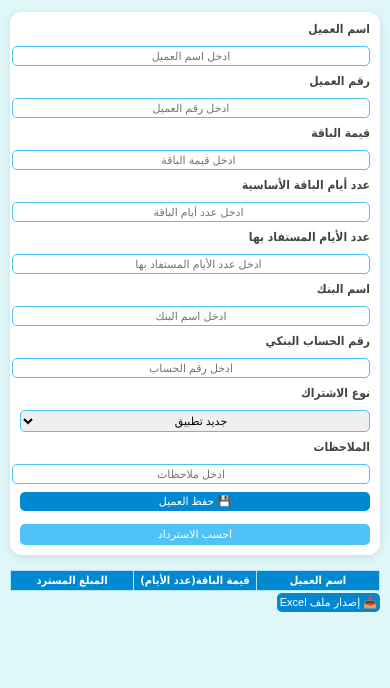
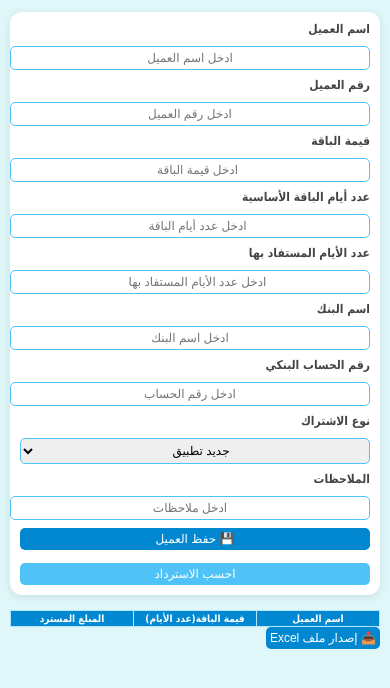
Before and after one commit to mousa2225/mousa, a plain HTML site: page LOLO.html in a window 390 px wide. Shown: the part 46-734 px from the top of the page. Drawn offline with Linux system fonts and the light colour scheme.

Commit message:
Update LOLO.html

```diff
--- a/LOLO.html
+++ b/LOLO.html
@@ -41,10 +41,10 @@
 
   input, select {
     width: 100%;
-    padding: 4px;
+    padding: 6px;
     border: 1px solid #4fc3f7;
     border-radius: 5px;
-    font-size: 12px;
+    font-size: 13px;
     text-align: center;
     transition: 0.2s;
   }
@@ -62,7 +62,7 @@
     padding: 6px 10px;
     border-radius: 5px;
     cursor: pointer;
-    font-size: 12px;
+    font-size: 13px;
     transition: 0.3s;
   }
 
@@ -72,7 +72,7 @@
 
   button.calculate {
     background-color: #4fc3f7;
-    font-size: 11px;
+    font-size: 12px;
     padding: 4px 8px;
     border-radius: 5px;
     margin-top: 5px;
@@ -94,19 +94,19 @@
     background-color: white;
     table-layout: fixed;
     word-wrap: break-word;
-    font-size: 12px;
+    font-size: 11px;
   }
 
   th, td {
     border: 1px solid #b3e5fc;
-    padding: 4px;
+    padding: 2px 4px;
     text-align: center;
   }
 
   th {
     background-color: #0288d1;
     color: white;
-    font-size: 12px;
+    font-size: 11px;
   }
 
   tr:nth-child(even) td {
@@ -131,12 +131,12 @@
       padding: 10px;
     }
     input, select, button {
-      font-size: 11px;
-      padding: 3px;
+      font-size: 12px;
+      padding: 4px;
     }
     th, td {
-      font-size: 11px;
-      padding: 3px;
+      font-size: 10px;
+      padding: 2px;
     }
     h1 {
       font-size: 18px;
```
